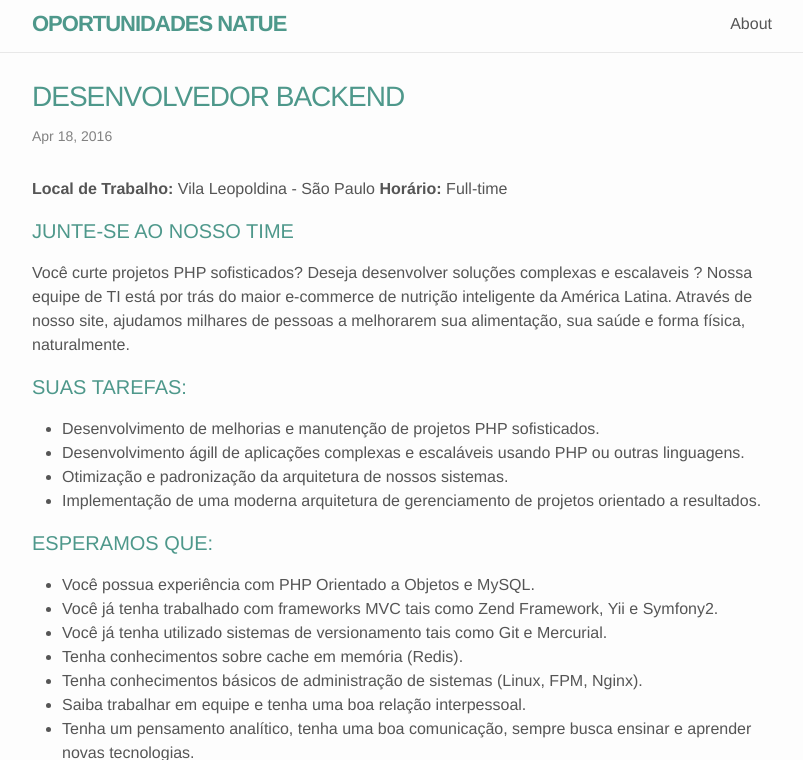
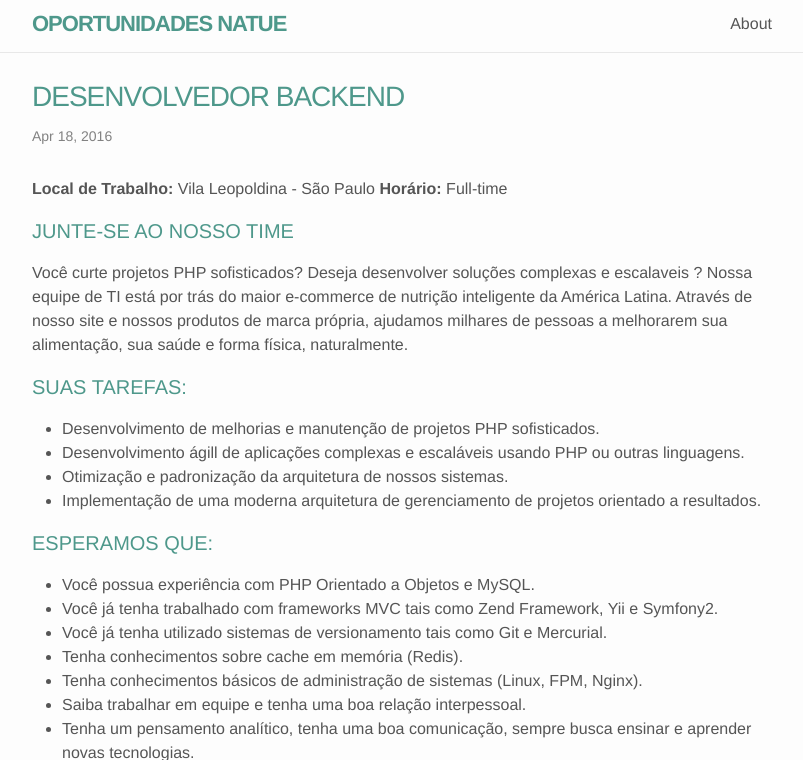
Before and after one commit to natuelabs/jobs, a Jekyll site: the page built from _posts/2016-04-18-desenvolvedor-backend.md, in a window 1280 px wide and 900 px high, cut to the strip 140-900 px from the top of the window. Shown: the whole strip, without its empty margins (238-1041 px from the left). Built offline with Jekyll 4.4.1, drawn with Linux system fonts in a browser that asks for light colours.

Commit message:
Updating backend position and readme file

```diff
--- a/_posts/2016-04-18-desenvolvedor-backend.md
+++ b/_posts/2016-04-18-desenvolvedor-backend.md
@@ -13,7 +13,7 @@ provider: typeform
 #### Junte-se ao nosso time
 Você curte projetos PHP sofisticados? Deseja desenvolver soluções complexas e escalaveis ?
 Nossa equipe de TI está por trás do maior e-commerce de nutrição inteligente da América Latina.
-Através de nosso site, ajudamos milhares de pessoas a melhorarem sua alimentação, sua saúde e forma física, naturalmente.
+Através de nosso site e nossos produtos de marca própria, ajudamos milhares de pessoas a melhorarem sua alimentação, sua saúde e forma física, naturalmente.
 
 #### Suas tarefas:
 
```
Also changed, not shown: README.md.
